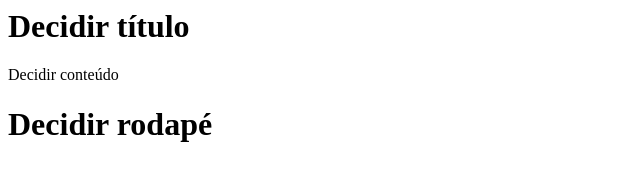
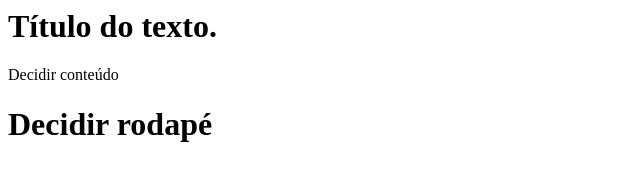
Before and after one commit to gizelecardoso/curso-git, a plain HTML site: page home_page.html in a window 1280 px wide. Shown: the whole page, without its empty margins (0-640 px from the left). Drawn offline with Linux system fonts and the light colour scheme.

Commit message:
Título do texto

```diff
--- a/home_page.html
+++ b/home_page.html
@@ -6,7 +6,7 @@
 
 	<body>
 		<h1>
-			Decidir título
+			Título do texto.
 		</h1>
 		<div>
 			Decidir conteúdo
```
